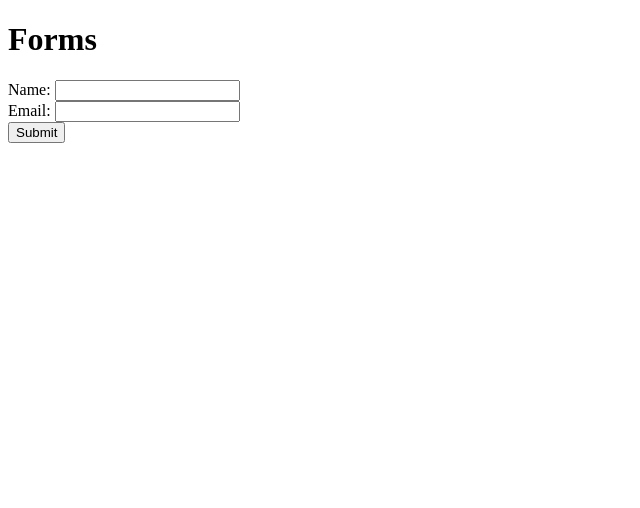
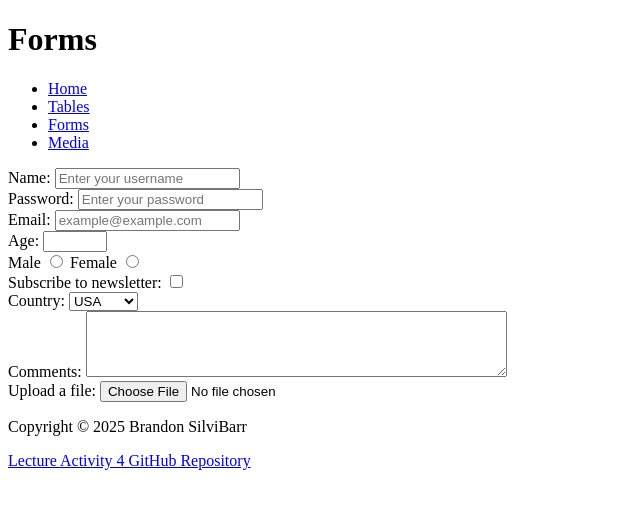
Before and after one commit to brandonsilvi/COMP001A.LectureActivity4, a plain HTML site: page forms.html in a window 1280 px wide. Shown: the whole page, without its empty margins (0-640 px from the left). Drawn offline with Linux system fonts and the light colour scheme.

Commit message:
updates on forms

```diff
--- a/forms.html
+++ b/forms.html
@@ -7,14 +7,79 @@
 </head>
 <body>
     <h1>Forms</h1>
-    <form action="#" method="post">
-        <label for="name">Name:</label>
-        <input type="text" id="name" name="name" required>
-        <br>
-        <label for="email">Email:</label>
-        <input type="email" id="email" name="email" required>
-        <br>
-        <input type="submit" value="Submit">
-    </form>
+    <header>
+        <nav>
+            <ul>
+                <li><a href="forms.html">Home</a></li>
+                <li><a href="tables.html">Tables</a></li>
+                <li><a href="forms.html">Forms</a></li>
+                <li><a href="media.html">Media</a></li>
+            </ul>
+        </nav>
+    </header>
+    <main>
+        <!--beginning of the form element-->
+        <form action="/submit" method="post">
+
+            <!--Label and text input field-->
+            <label for="username">Name:</label>
+            <input type="text" id="username" name="username" placeholder="Enter your username">
+            <br> <!--This adds a line break-->
+
+            <!--Label and password input field-->
+            <label for="password">Password:</label>
+            <input type="password" id="password" name="password" placeholder="Enter your password">
+            <br>
+
+            <!--Label and email input field-->
+            <label for="email">Email:</label>
+            <input type="email" id="email" name="email" placeholder="example@example.com">
+            <br>
+
+            <!--Label and number input field-->
+            <label for="age">Age:</label>
+            <input type="number" id="age" name="age" min="1" max="100">
+            <br>
+
+            <!--Radio buttons for gender selection-->
+            <label for="male">Male</label>
+            <input type="radio" id="male" name="gender" value="male">
+            <label for="female">Female</label>
+            <input type="radio" id="female" name="gender" value="female">
+            <br>
+
+            <!--Checkbox for newsletter subscription-->
+            <label for="newsletter">Subscribe to newsletter:</label>
+            <input type="checkbox" id="newsletter" name="newsletter" value="yes">
+            <br>
+
+            <!--Dropdown select for country selection-->
+            <label for="country">Country:</label>
+            <select id="country" name="country">
+                <option value="usa">USA</option>
+                <option value="canada">Canada</option>
+                <!-- ... other options ...-->
+            </select>
+            <br>
+
+            <!--Textarea for additional comments-->
+            <label for="comments">Comments:</label>
+            <textarea id="comments" name="comments" rows="4" cols="50"></textarea>
+            <br>
+
+            <!--File input for uploading files-->
+            <label for="file">Upload a file:</label>
+            <input type="file" id="file" name="file">
+            <br>
+
+            <!--Hidden input field (not visible to users)-->
+            <input type="hidden" id="userId" name="userId" value="12345">
+
+        </form>
+    </main>
+    <footer>
+        <p>Copyright &copy; 2025 Brandon SilviBarr</p>
+        <p><a href="https://github.com/brandonsilvi/COMP001A.LectureActivity4">Lecture Activity 4 GitHub Repository</a></p>
+    </footer>
 </body>
 </html>
```
